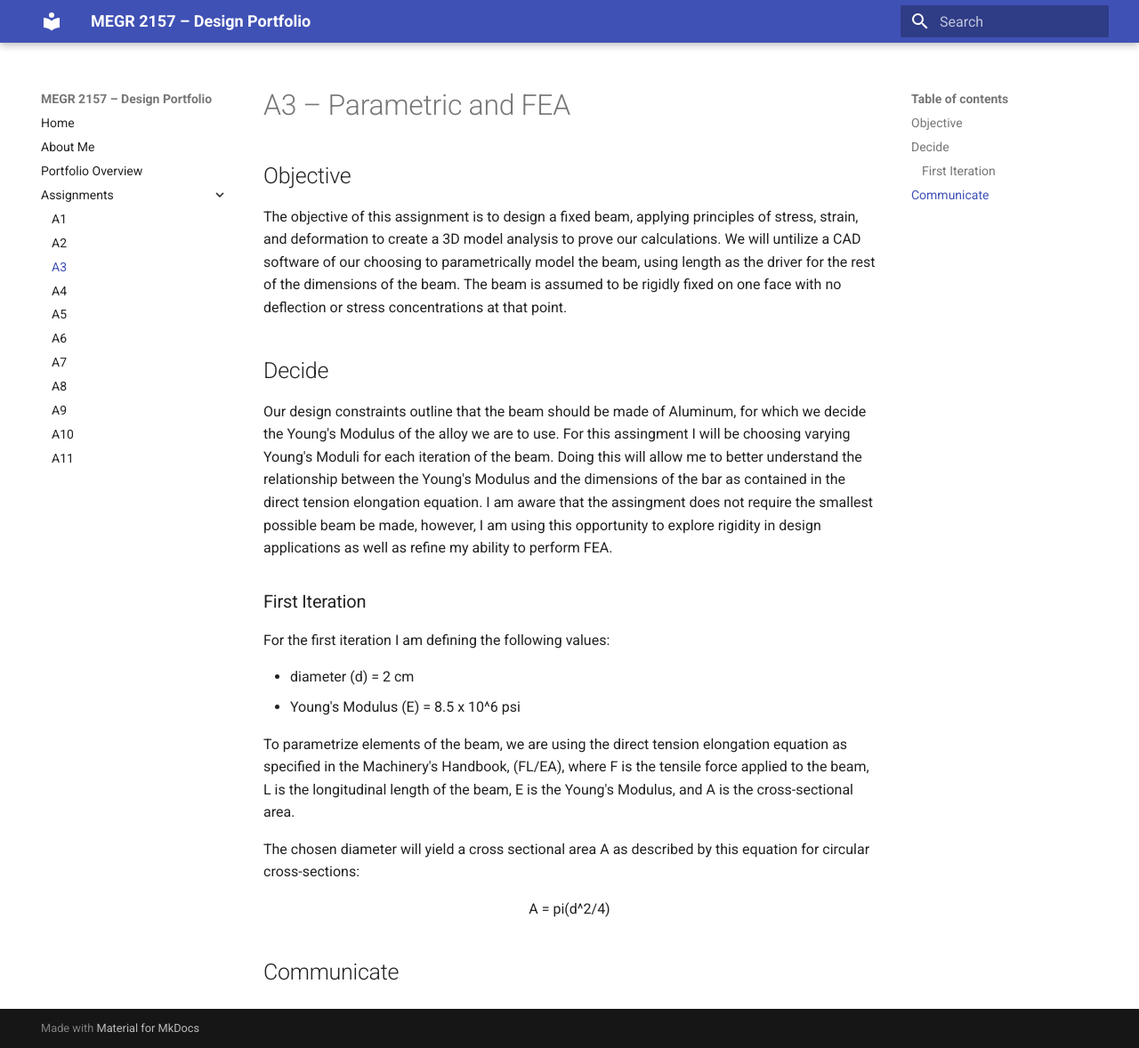
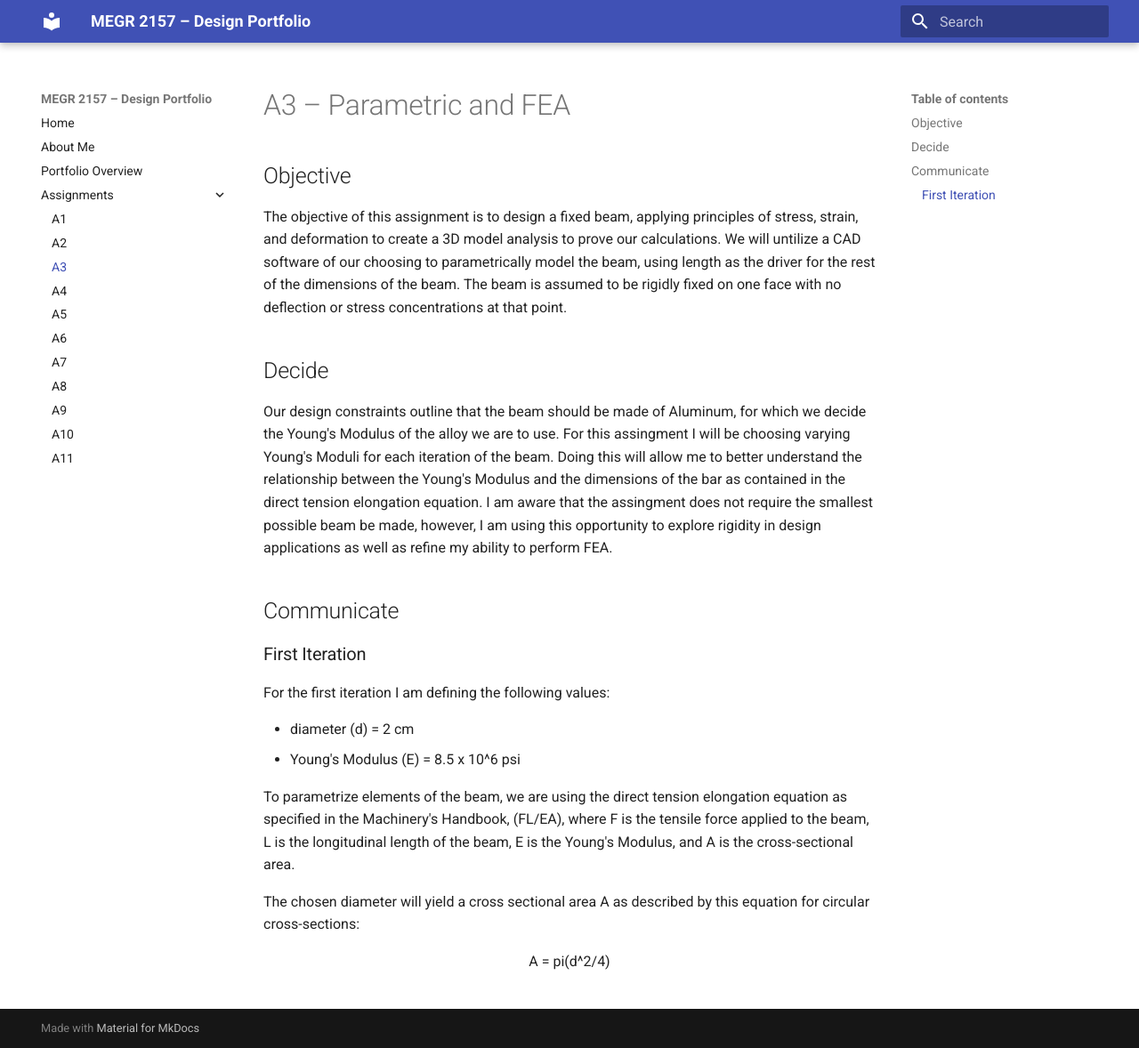
Before and after one commit to bfagan2/megr2156-portfolio, an MkDocs documentation site: the page built from docs/assignments/A03/index.md, in a window 1280 px wide and 1178 px high. Shown: the whole window at 89% size. Built offline with MkDocs 1.6.1 and Material for MkDocs 9.7.7, drawn with Linux system fonts in a browser that asks for light colours; part of the change alters nothing that is shown.

```diff
--- a/docs/assignments/A03/index.md
+++ b/docs/assignments/A03/index.md
@@ -5,6 +5,10 @@ The objective of this assignment is to design a fixed beam, applying principles
 
 ## Decide
 Our design constraints outline that the beam should be made of Aluminum, for which we decide the Young's Modulus of the alloy we are to use. For this assingment I will be choosing varying Young's Moduli for each iteration of the beam. Doing this will allow me to better understand the relationship between the Young's Modulus and the dimensions of the bar as contained in the direct tension elongation equation.  I am aware that the assingment does not require the smallest possible beam be made, however, I am using this opportunity to explore rigidity in design applications as well as refine my ability to perform FEA.
+
+
+## Communicate
+
 
 ### First Iteration
 For the first iteration I am defining the following values:
@@ -17,6 +21,3 @@ To parametrize elements of the beam, we are using the direct tension elongation
 The chosen diameter will yield a cross sectional area A as described by this equation for circular cross-sections:
 
 <p align="center"> A = pi(d^2/4)</p>
-
-
-## Communicate
```
